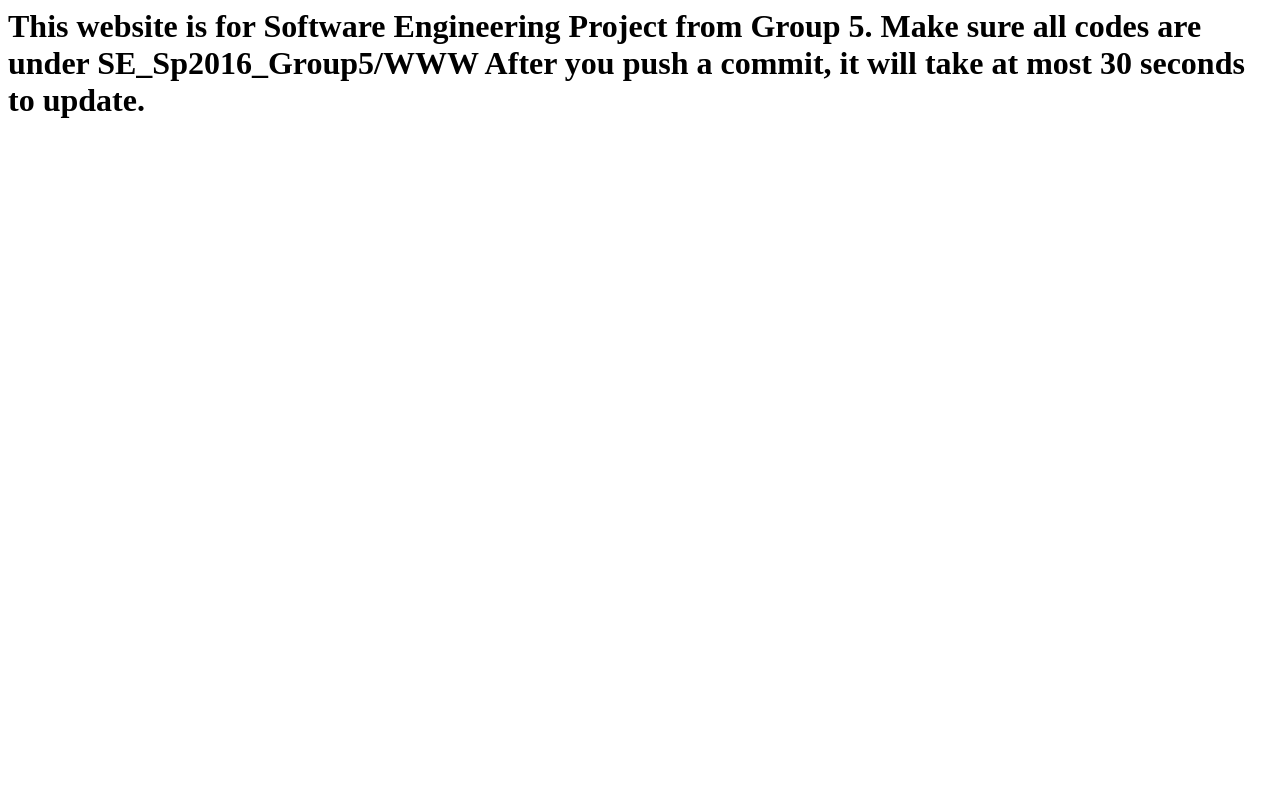
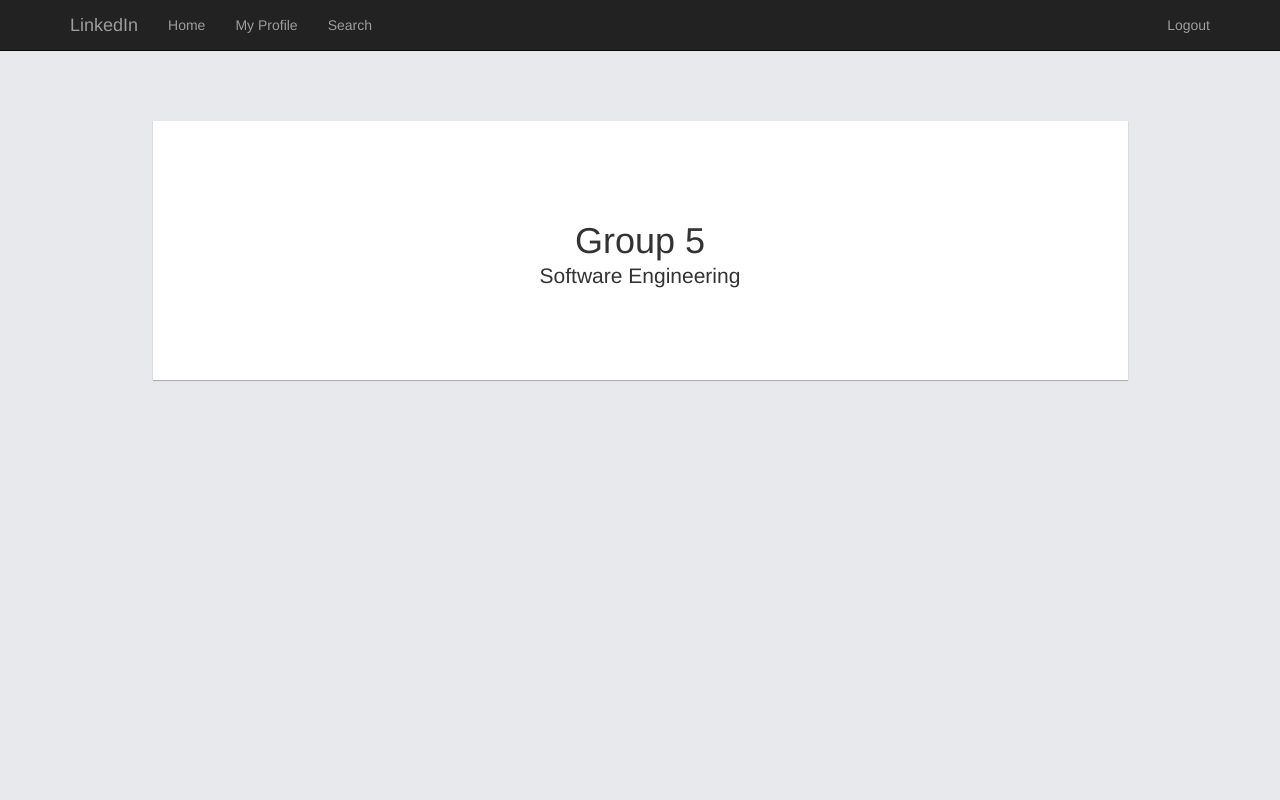
Before and after one commit to syyh4/SE_Sp2016_Group5, a PHP site: page / in a window 1280 px wide. Run offline with PHP 8.4, Linux system fonts and the light colour scheme; some libraries are stand-ins or nearby versions.

Commit message:
Updated style

```diff
--- a/www/index.php
+++ b/www/index.php
@@ -1,9 +1,128 @@
-<h1>
-This website is for Software Engineering Project from Group 5.
+<!DOCTYPE html>
+<html lang="en">
+  <head>
+    <meta charset="utf-8">
+    <meta http-equiv="X-UA-Compatible" content="IE=edge">
+    <meta name="viewport" content="width=device-width, initial-scale=1">
+    <!-- The above 3 meta tags *must* come first in the head; any other head content must come *after* these tags -->
+    <title>Group 5 | LinkedIn</title>
+
+    <!-- Bootstrap -->
+    <link rel="stylesheet" href="https://maxcdn.bootstrapcdn.com/bootstrap/3.3.6/css/bootstrap.min.css" integrity="sha384-1q8mTJOASx8j1Au+a5WDVnPi2lkFfwwEAa8hDDdjZlpLegxhjVME1fgjWPGmkzs7" crossorigin="anonymous">
+
+    <!-- CUSTOM STYLES
+    –––––––––––––––––––––––––––––––––––––––––––––––––– -->
+    <style type="text/css">
+
+    body, html {
+      background-color: #e7e9ec;
+      font-family: Helvetica, Arial, sans-serif;
+    }
+    .box {
+      margin-top: 50px;
+      padding-top: 80px;
+      padding-bottom: 80px;
+      background-color: white;
+      -webkit-box-shadow: 0 1px 1px rgba(0,0,0,0.15),-1px 0 0 rgba(0,0,0,0.03),1px 0 0 rgba(0,0,0,0.03),0 1px 0 rgba(0,0,0,0.12);
+      -moz-box-shadow: 0 1px 1px rgba(0,0,0,0.15),-1px 0 0 rgba(0,0,0,0.03),1px 0 0 rgba(0,0,0,0.03),0 1px 0 rgba(0,0,0,0.12);
+      box-shadow: 0 1px 1px rgba(0,0,0,0.15),-1px 0 0 rgba(0,0,0,0.03),1px 0 0 rgba(0,0,0,0.03),0 1px 0 rgba(0,0,0,0.12);
+    }
+    .location {
+      margin-top: 0px;
+      margin-bottom: 10px;
+    }
+    .company-name {
+      margin-bottom: 0px;
+    }
+    .company-desc {
+      text-align: left;
+    }
+    .employeesheader {
+      margin-top: 0px;
+      margin-bottom: 30px;
+    }
+    .positionsheader {
+      margin-top: 0px;
+      margin-bottom: 30px;
+    }
+    .employeelist {
+      padding-left: 10px;
+      padding-right: 10px;
+    }
+    .positionlist {
+      padding-left: 10px;
+      padding-right: 10px;
+    }
+    .salariesheader {
+      margin-top: 0px;
+      margin-bottom: 30px;
+    }
+    .footer {
+      width: 100%;
+      height: 50px;
+      background-color: #222222;
+      margin-top: 30px;
+    }
+    .footer p {
+      margin: 15px 0px;
+    }
+
+    </style>
+
+    <!-- HTML5 shim and Respond.js for IE8 support of HTML5 elements and media queries -->
+    <!-- WARNING: Respond.js doesn't work if you view the page via file:// -->
+    <!--[if lt IE 9]>
+      <script src="https://oss.maxcdn.com/html5shiv/3.7.2/html5shiv.min.js"></script>
+      <script src="https://oss.maxcdn.com/respond/1.4.2/respond.min.js"></script>
+    <![endif]-->
+  </head>
+  <body>
+
+    <!-- NAVBAR
+    –––––––––––––––––––––––––––––––––––––––––––––––––– -->
+    <nav class="navbar navbar-inverse navbar-static-top">
+      <div class="container">
+        <div class="navbar-header">
+          <button type="button" class="navbar-toggle collapsed" data-toggle="collapse" data-target="#navbar" aria-expanded="false" aria-controls="navbar">
+            <span class="sr-only">Toggle navigation</span>
+            <span class="icon-bar"></span>
+            <span class="icon-bar"></span>
+            <span class="icon-bar"></span>
+          </button>
+          <a class="navbar-brand" href="#">LinkedIn</a>
+        </div>
+        <div id="navbar" class="navbar-collapse collapse">
+          <ul class="nav navbar-nav">
+            <li><a href="#">Home</a></li>
+            <li><a href="#">My Profile</a></li>
+            <li><a href="#">Search</a></li>
+          </ul>
+          <ul class="nav navbar-nav navbar-right">
+            <li><a href="#">Logout</a></li>
+          </ul>
+        </div><!--/.nav-collapse -->
+      </div>
+    </nav>
+
+    <!-- ABOUT COMPANY
+    –––––––––––––––––––––––––––––––––––––––––––––––––– -->
+    <div class="container">
+      <div class="row">
+        <div class="col-md-10 col-md-offset-1 box">
+          <div class="col-md-12 text-center">
+            <h1 class="company-name">Group 5</h1>
+            <h2 class="lead location">Software Engineering</h2>
+            <p class="company-desc"></p>
+          </div>
+        </div>
+      </div>
+    </div>
 
 
-Make sure all codes are under SE_Sp2016_Group5/WWW
 
-
-After you push a commit, it will take at most 30 seconds to update.
-</h1>
+    <!-- jQuery (necessary for Bootstrap's JavaScript plugins) -->
+    <script src="https://ajax.googleapis.com/ajax/libs/jquery/1.11.3/jquery.min.js"></script>
+    <!-- Include all compiled plugins (below), or include individual files as needed -->
+    <script src="https://maxcdn.bootstrapcdn.com/bootstrap/3.3.6/js/bootstrap.min.js" integrity="sha384-0mSbJDEHialfmuBBQP6A4Qrprq5OVfW37PRR3j5ELqxss1yVqOtnepnHVP9aJ7xS" crossorigin="anonymous"></script>
+  </body>
+</html>
```
